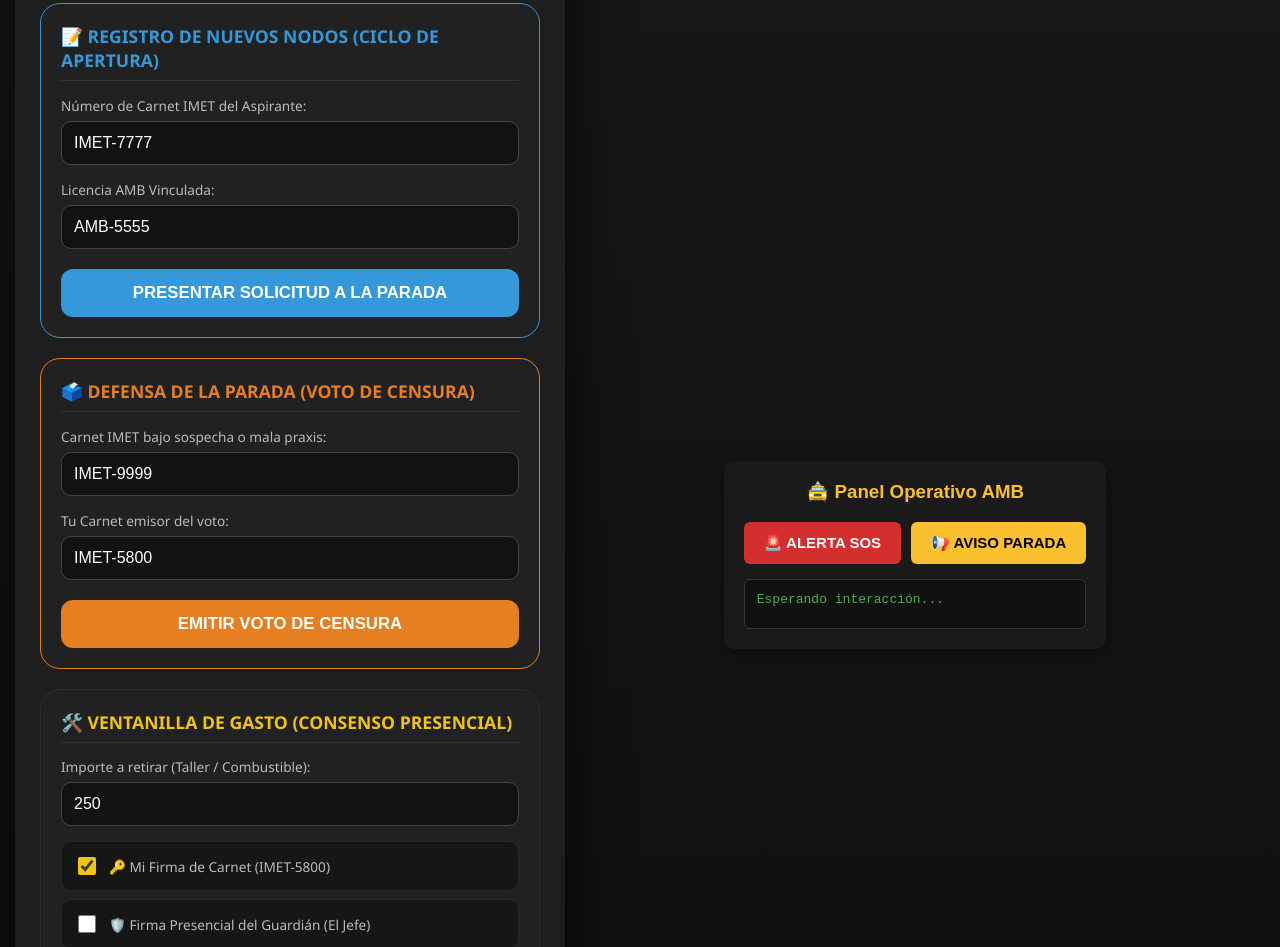
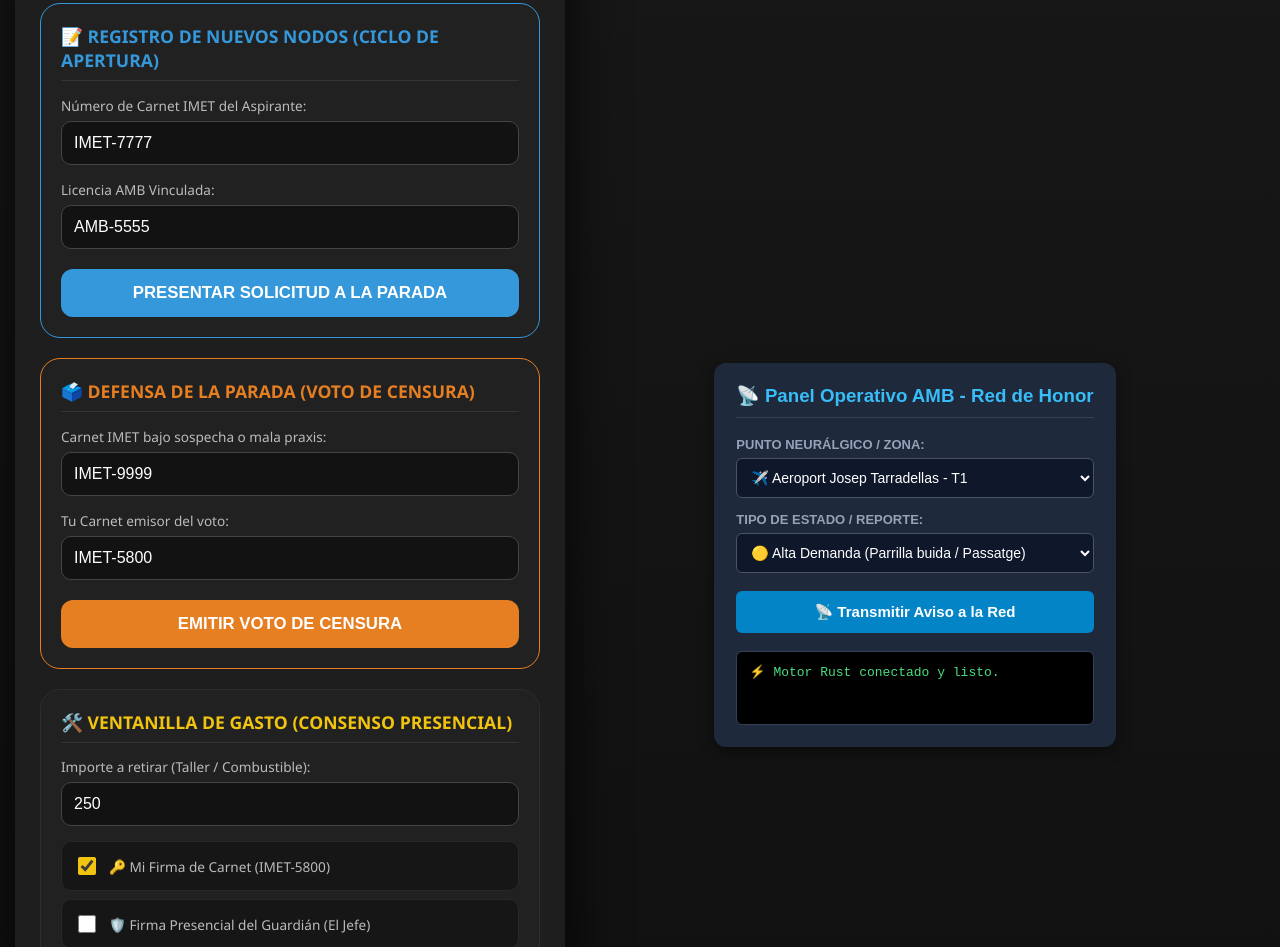
Before and after one commit to SembrandoEsperanzaUtil/Taxi-Soberan-Barcelona, a plain HTML site: page index.html in a window 1280 px wide. Shown: the part 509-1456 px from the top of the page. Drawn offline with Linux system fonts and the light colour scheme.

Commit message:
Update HTML for operational panel and event handling

```diff
--- a/index.html
+++ b/index.html
@@ -427,44 +427,67 @@
     }
 </script>
 <!-- PANEL DE CONTROL - RED DE HONOR -->
-<div style="margin: 30px auto; max-width: 500px; text-align: center; background: #1a1a1a; padding: 20px; border-radius: 10px; box-shadow: 0 4px 12px rgba(0,0,0,0.3);">
-  <h3 style="color: #fbc02d; margin-top: 0; font-family: sans-serif;">🚖 Panel Operativo AMB</h3>
-  <div style="display: flex; gap: 10px; justify-content: center; margin-bottom: 15px;">
-    <button id="btn-sos" style="background-color: #d32f2f; color: white; padding: 12px 20px; font-size: 15px; border: none; border-radius: 6px; cursor: pointer; font-weight: bold;">
-      🚨 ALERTA SOS
+  <div style="background: #1e293b; padding: 22px; border-radius: 12px; max-width: 540px; margin: 25px auto; box-shadow: 0 4px 15px rgba(0,0,0,0.4); color: #f8fafc; font-family: sans-serif;">
+    <h3 style="margin-top: 0; color: #38bdf8; border-bottom: 1px solid #334155; padding-bottom: 10px;">📡 Panel Operativo AMB - Red de Honor</h3>
+
+    <div style="margin-bottom: 14px;">
+      <label style="display: block; font-size: 13px; color: #94a3b8; margin-bottom: 6px; font-weight: bold;">PUNTO NEURÁLGICO / ZONA:</label>
+      <select id="select-ubicacion" style="width: 100%; padding: 10px; border-radius: 6px; background: #0f172a; color: #fff; border: 1px solid #475569; font-size: 14px;">
+        <option value="Aeroport Josep Tarradellas - T1">✈️ Aeroport Josep Tarradellas - T1</option>
+        <option value="Aeroport Josep Tarradellas - T2">✈️ Aeroport Josep Tarradellas - T2</option>
+        <option value="Estació de Sants">🚆 Estació de Sants</option>
+        <option value="Estació de França">🚆 Estació de França</option>
+        <option value="Estació del Nord">🚌 Estació del Nord</option>
+        <option value="Port - Moll Adossat (Creuers)">🚢 Port - Moll Adossat (Creuers)</option>
+        <option value="Fira Gran Via (L'Hospitalet)">🏢 Fira Gran Via</option>
+        <option value="CCIB - Pl. de Llevant (Fòrum)">🏛️ CCIB - Pl. de Llevant (Fòrum)</option>
+        <option value="Montjuïc - Esdeveniments Musicals">🎵 Montjuïc - Esdeveniments Musicals</option>
+        <option value="Spotify Camp Nou / Zona Universitària">⚽ Spotify Camp Nou / Zona Univ.</option>
+        <option value="Plaza Catalunya / Passeig de Gràcia">📍 Pl. Catalunya / Pg. de Gràcia</option>
+      </select>
+    </div>
+
+    <div style="margin-bottom: 18px;">
+      <label style="display: block; font-size: 13px; color: #94a3b8; margin-bottom: 6px; font-weight: bold;">TIPO DE ESTADO / REPORTE:</label>
+      <select id="select-tipo" style="width: 100%; padding: 10px; border-radius: 6px; background: #0f172a; color: #fff; border: 1px solid #475569; font-size: 14px;">
+        <option value="Alta Demanda">🟡 Alta Demanda (Parrilla buida / Passatge)</option>
+        <option value="Via Colapsada">⛔ Vía Colapsada / Tall de trànsit</option>
+        <option value="Control Policial">👮 Control Policial / Inspecció</option>
+        <option value="SOS Emergencia">🚨 SOS Emergència Prioritària</option>
+      </select>
+    </div>
+
+    <button id="btn-transmitir" style="width: 100%; padding: 12px; background: #0284c7; color: #fff; font-weight: bold; border: none; border-radius: 6px; cursor: pointer; font-size: 15px;">
+      📡 Transmitir Aviso a la Red
     </button>
-    <button id="btn-parada" style="background-color: #fbc02d; color: black; padding: 12px 20px; font-size: 15px; border: none; border-radius: 6px; cursor: pointer; font-weight: bold;">
-      📢 AVISO PARADA
-    </button>
-  </div>
-  <div id="consola-estado" style="background: #111; color: #4caf50; padding: 12px; border-radius: 6px; font-family: monospace; font-size: 13px; min-height: 24px; text-align: left; border: 1px solid #333;">
-    Esperando interacción...
+
+    <!-- Consola de salida -->
+    <div id="consola" style="margin-top: 18px; padding: 12px; background: #000; border-radius: 6px; font-family: monospace; font-size: 13px; color: #4ade80; min-height: 48px; border: 1px solid #334155;">
+      ⚡ Motor Rust conectado y listo.
     </div>
   </div>
 
   <script type="module">
-  import init, { emitir_aviso } from './pkg/taxi_soberan_barcelona.js';
+    import init, { registrar_aviso } from './pkg/taxi_soberan_barcelona.js';
 
-  async function iniciarApp() {
-    // 1. Inicializa el binario WebAssembly en memoria
+    async function run() {
       await init();
-    const consola = document.getElementById('consola-estado');
-    consola.innerText = '⚡ Motor Rust conectado y listo.';
+      const consola = document.getElementById('consola');
+      const btnTransmitir = document.getElementById('btn-transmitir');
+      const selectUbicacion = document.getElementById('select-ubicacion');
+      const selectTipo = document.getElementById('select-tipo');
 
-    // 2. Conexión del botón SOS
-    document.getElementById('btn-sos').addEventListener('click', () => {
-      const respuesta = emitir_aviso('SOS Emergencia', 'Plaça Catalunya / Gran Via');
-      consola.innerText = respuesta;
-    });
+      btnTransmitir.addEventListener('click', () => {
+        const ubicacion = selectUbicacion.value;
+        const tipo = selectTipo.value;
 
-    // 3. Conexión del botón Aviso Parada
-    document.getElementById('btn-parada').addEventListener('click', () => {
-      const respuesta = emitir_aviso('Alta Demanda', 'Estació de Sants');
+        // Llamada a la función Rust WebAssembly
+        const respuesta = registrar_aviso(tipo, ubicacion);
         consola.innerText = respuesta;
       });
     }
 
-  iniciarApp();
+    run();
   </script>
 </body>
 </html>
```
Lines whose indentation alone changed are shown as unchanged.
